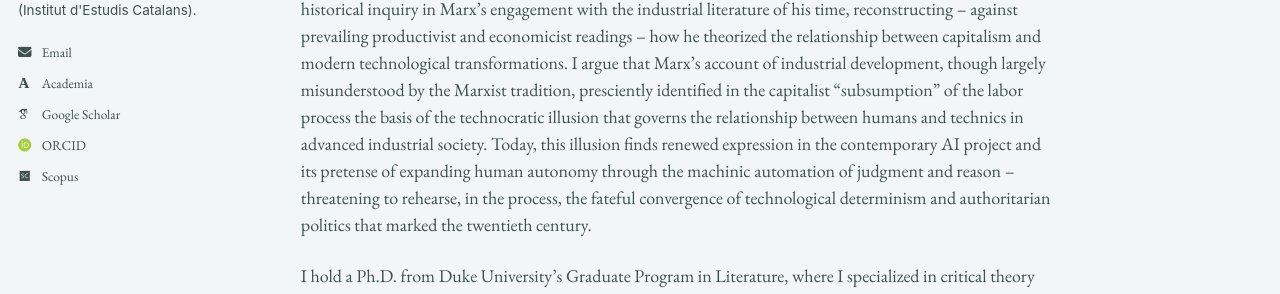
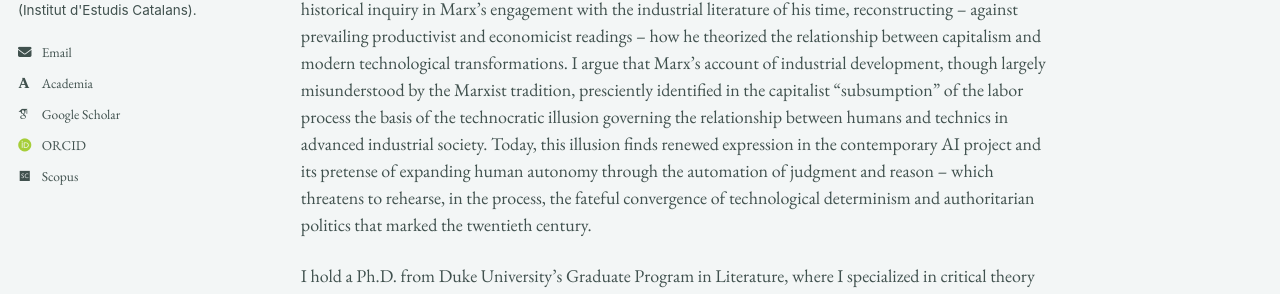
Before and after one commit to epujol90/epujol90.github.io, a Jekyll site: the page built from _pages/about.md, in a window 1280 px wide and 1123 px high. Shown: the part 386-680 px from the top of the window. Built offline with Jekyll 4.4.1, drawn with Linux system fonts in a browser that asks for light colours; some web fonts are replaced; a script bundle is joined from its source files by our own code; library files that are not in the unit come from our copies; some of the changed text lies outside the part shown.

Commit message:
Update about.md

```diff
--- a/_pages/about.md
+++ b/_pages/about.md
@@ -8,6 +8,6 @@ redirect_from:
 ---
 I am a scholar of technology, media, and aesthetics trained in continental philosophy and critical theory in Europe and the United States. My research examines how the material infrastructures of the modern world embody and uphold relations of power and domination, despite professing to liberate humanity from scarcity and toil. In addressing this paradox, I work from the understanding that technical systems are constitutive of -- rather than external to -- human agency, culture, and institutions, and that a social ontology of technology is therefore necessary to make sense of our inherently technical nature and how power operates through it.
 
-In my doctoral research, I focused on the _longue durée_ of industrial modernity and the machine-mediated ordering of life in technologized society, tracing its roots to the nineteenth century. My dissertation, “Karl Marx, Philosopher of Technics: Critique, Alienation, and the Materiality of Social Power,” grounds this historical inquiry in Marx’s engagement with the industrial literature of his time, reconstructing -- against prevailing productivist and economicist readings -- how he theorized the relationship between capitalism and modern technological transformations. I argue that Marx’s account of industrial development, though largely misunderstood by the Marxist tradition, presciently identified in the capitalist "subsumption" of the labor process the basis of the technocratic illusion that governs the relationship between humans and technics in advanced industrial society. Today, this illusion finds renewed expression in the contemporary AI project and its pretense of expanding human autonomy through the machinic automation of judgment and reason -- threatening to rehearse, in the process, the fateful convergence of technological determinism and authoritarian politics that marked the twentieth century.
+In my doctoral research, I focused on the _longue durée_ of industrial modernity and the machine-mediated ordering of life in technologized society, tracing its roots to the nineteenth century. My dissertation, “Karl Marx, Philosopher of Technics: Critique, Alienation, and the Materiality of Social Power,” grounds this historical inquiry in Marx’s engagement with the industrial literature of his time, reconstructing -- against prevailing productivist and economicist readings -- how he theorized the relationship between capitalism and modern technological transformations. I argue that Marx’s account of industrial development, though largely misunderstood by the Marxist tradition, presciently identified in the capitalist "subsumption" of the labor process the basis of the technocratic illusion governing the relationship between humans and technics in advanced industrial society. Today, this illusion finds renewed expression in the contemporary AI project and its pretense of expanding human autonomy through the automation of judgment and reason -- which threatens to rehearse, in the process, the fateful convergence of technological determinism and authoritarian politics that marked the twentieth century.
 
 I hold a Ph.D. from Duke University’s Graduate Program in Literature, where I specialized in critical theory and media philosophy, as well as a Fulbright-funded master’s degree in media studies from New York University. I received my undergraduate training in Spain, where I completed two degrees in philosophy (UNED) and fine art (University of Barcelona). I am currently an affiliated researcher with the Historical Materialism Studies Group of the Societat Catalana de Filosofia -- the philosophy section of the Institut d’Estudis Catalans, the highest academic body for the Catalan language and culture. My work has appeared in _South Atlantic Quarterly_ and _Marx and Philosophy Review of Books_, with further articles under review at _Historical Materialism_ and _Theory, Culture & Society_, and an essay in preparation for a special issue of _Qui Parle_. Alongside my research, I have developed substantive experience in writing pedagogy, including two years of writing center practice at Duke’s Thompson Writing Studio and teaching writing-intensive courses on media theory, philosophy of technology, and the history and politics of AI.
```
